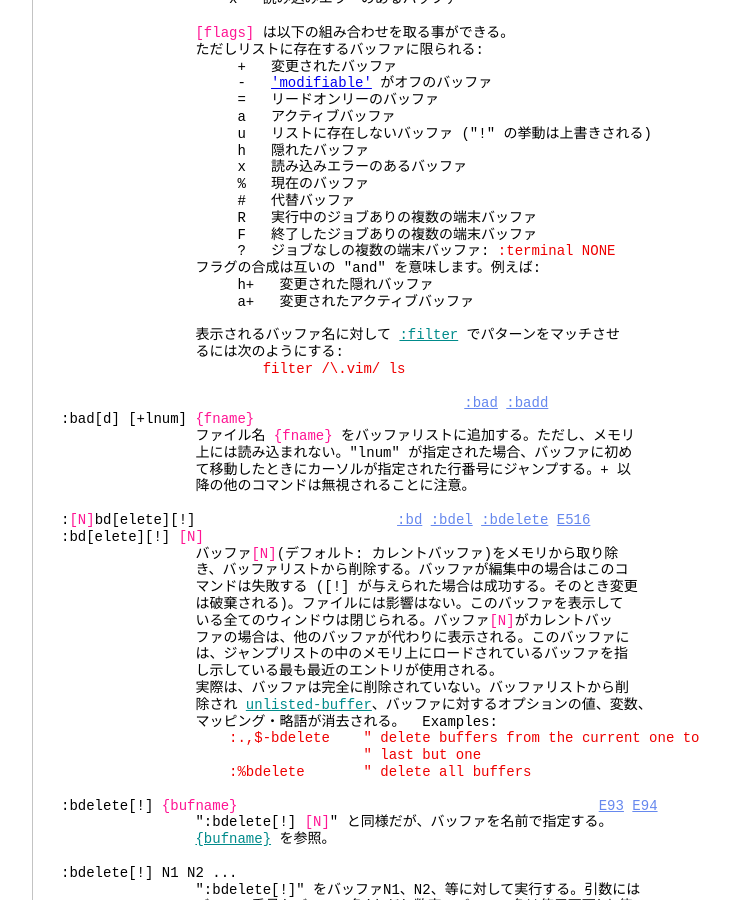
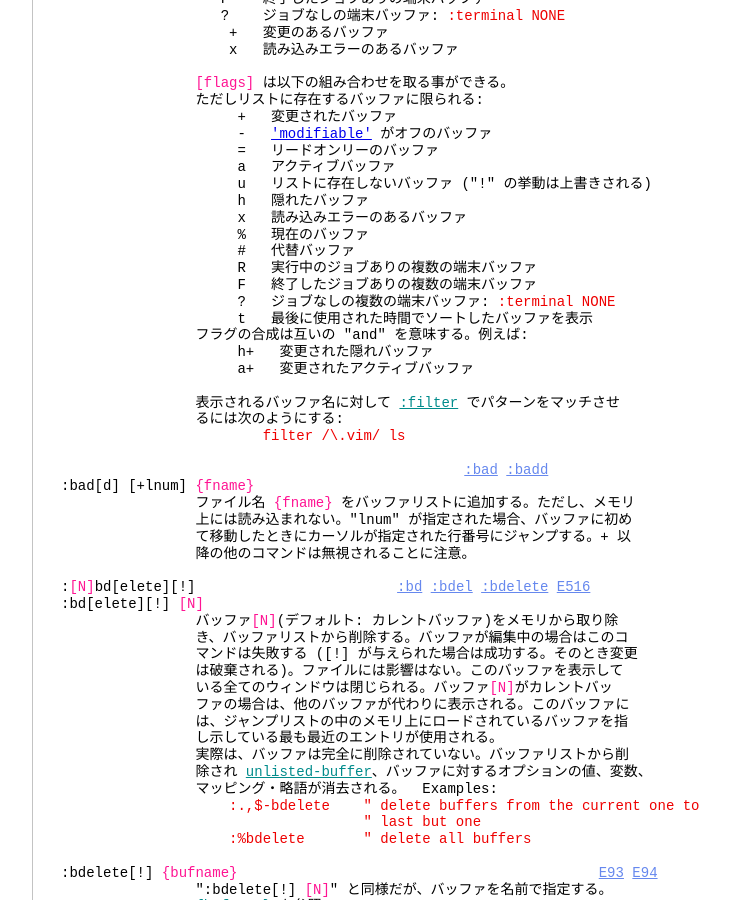
Before and after one commit to vim-jp/vimdoc-ja, a Jekyll site: the page built from windows.html, in a window 1280 px wide and 900 px high, scrolled down 18634 px. Shown: the whole window, without its empty margins (340-1070 px from the left). Built offline with Jekyll 4.4.1, drawn with Linux system fonts in a browser that asks for light colours; nearby versions of some CDN libraries; comment, search, counter and statistics services are not loaded; some of the changed text lies outside the part shown.

Commit message:
Generated by Travis JOB 2854.1
https://travis-ci.org/vim-jp/vimdoc-ja-working/builds/603692176

```diff
--- a/windows.html
+++ b/windows.html
@@ -3,7 +3,7 @@
 helpname: 'windows'
 ---
 <div id='vimCodeElement'>
-<a class="Constant" href="windows.html" name="windows.txt">windows.txt</a>&nbsp;&nbsp; For&nbsp;<span class="Identifier">Vim バージョン 8.1.</span>&nbsp;&nbsp;Last change: 2019 Aug 18<br>
+<a class="Constant" href="windows.html" name="windows.txt">windows.txt</a>&nbsp;&nbsp; For&nbsp;<span class="Identifier">Vim バージョン 8.1.</span>&nbsp;&nbsp;Last change: 2019 Oct 18<br>
 <br>
 <br>
 &nbsp;&nbsp;&nbsp;&nbsp;&nbsp;&nbsp;&nbsp;&nbsp;&nbsp;&nbsp;&nbsp;&nbsp;&nbsp;&nbsp;&nbsp;&nbsp;&nbsp;&nbsp;<span class="Identifier">VIMリファレンスマニュアル&nbsp;&nbsp;&nbsp;&nbsp;by Bram Moolenaar</span><br>
@@ -328,6 +328,9 @@
 &nbsp;&nbsp;&nbsp;&nbsp;&nbsp;&nbsp;&nbsp;&nbsp;&nbsp;&nbsp;&nbsp;&nbsp;&nbsp;&nbsp;&nbsp;&nbsp;&nbsp;&nbsp;&nbsp;&nbsp;:-quit&nbsp;&nbsp;&quot; 前のウィンドウを終了する<br>
 &nbsp;&nbsp;&nbsp;&nbsp;&nbsp;&nbsp;&nbsp;&nbsp;&nbsp;&nbsp;&nbsp;&nbsp;&nbsp;&nbsp;&nbsp;&nbsp;&nbsp;&nbsp;&nbsp;&nbsp;:+quit&nbsp;&nbsp;&quot; 次のウィンドウを終了する<br>
 &nbsp;&nbsp;&nbsp;&nbsp;&nbsp;&nbsp;&nbsp;&nbsp;&nbsp;&nbsp;&nbsp;&nbsp;&nbsp;&nbsp;&nbsp;&nbsp;&nbsp;&nbsp;&nbsp;&nbsp;:+2quit &quot; 2 個先のウィンドウを終了する</div>
+<br>
+&nbsp;&nbsp;&nbsp;&nbsp;&nbsp;&nbsp;&nbsp;&nbsp;&nbsp;&nbsp;&nbsp;&nbsp;&nbsp;&nbsp;&nbsp;&nbsp;ヘルプウィンドウを閉じると、Vimは以前のウィンドウレイアウトを<br>
+&nbsp;&nbsp;&nbsp;&nbsp;&nbsp;&nbsp;&nbsp;&nbsp;&nbsp;&nbsp;&nbsp;&nbsp;&nbsp;&nbsp;&nbsp;&nbsp;復元しようとする。&nbsp;<a class="Identifier" href="helphelp.html#:helpclose">:helpclose</a><br>
 <br>
 :q[uit]!<br>
 :<span class="Special">{count}</span>q[uit]!<br>
@@ -1115,7 +1118,8 @@
 &nbsp;&nbsp;&nbsp;&nbsp;&nbsp;&nbsp;&nbsp;&nbsp;&nbsp;&nbsp;&nbsp;&nbsp;&nbsp;&nbsp;&nbsp;&nbsp;&nbsp;&nbsp;&nbsp;&nbsp; R&nbsp;&nbsp; 実行中のジョブありの複数の端末バッファ<br>
 &nbsp;&nbsp;&nbsp;&nbsp;&nbsp;&nbsp;&nbsp;&nbsp;&nbsp;&nbsp;&nbsp;&nbsp;&nbsp;&nbsp;&nbsp;&nbsp;&nbsp;&nbsp;&nbsp;&nbsp; F&nbsp;&nbsp; 終了したジョブありの複数の端末バッファ<br>
 &nbsp;&nbsp;&nbsp;&nbsp;&nbsp;&nbsp;&nbsp;&nbsp;&nbsp;&nbsp;&nbsp;&nbsp;&nbsp;&nbsp;&nbsp;&nbsp;&nbsp;&nbsp;&nbsp;&nbsp; ?&nbsp;&nbsp; ジョブなしの複数の端末バッファ:&nbsp;<span class="Comment">:terminal NONE</span><br>
-&nbsp;&nbsp;&nbsp;&nbsp;&nbsp;&nbsp;&nbsp;&nbsp;&nbsp;&nbsp;&nbsp;&nbsp;&nbsp;&nbsp;&nbsp;&nbsp;フラグの合成は互いの &quot;and&quot; を意味します。例えば:<br>
+&nbsp;&nbsp;&nbsp;&nbsp;&nbsp;&nbsp;&nbsp;&nbsp;&nbsp;&nbsp;&nbsp;&nbsp;&nbsp;&nbsp;&nbsp;&nbsp;&nbsp;&nbsp;&nbsp;&nbsp; t&nbsp;&nbsp; 最後に使用された時間でソートしたバッファを表示<br>
+&nbsp;&nbsp;&nbsp;&nbsp;&nbsp;&nbsp;&nbsp;&nbsp;&nbsp;&nbsp;&nbsp;&nbsp;&nbsp;&nbsp;&nbsp;&nbsp;フラグの合成は互いの &quot;and&quot; を意味する。例えば:<br>
 &nbsp;&nbsp;&nbsp;&nbsp;&nbsp;&nbsp;&nbsp;&nbsp;&nbsp;&nbsp;&nbsp;&nbsp;&nbsp;&nbsp;&nbsp;&nbsp;&nbsp;&nbsp;&nbsp;&nbsp; h+&nbsp;&nbsp; 変更された隠れバッファ<br>
 &nbsp;&nbsp;&nbsp;&nbsp;&nbsp;&nbsp;&nbsp;&nbsp;&nbsp;&nbsp;&nbsp;&nbsp;&nbsp;&nbsp;&nbsp;&nbsp;&nbsp;&nbsp;&nbsp;&nbsp; a+&nbsp;&nbsp; 変更されたアクティブバッファ<br>
 <br>
```
